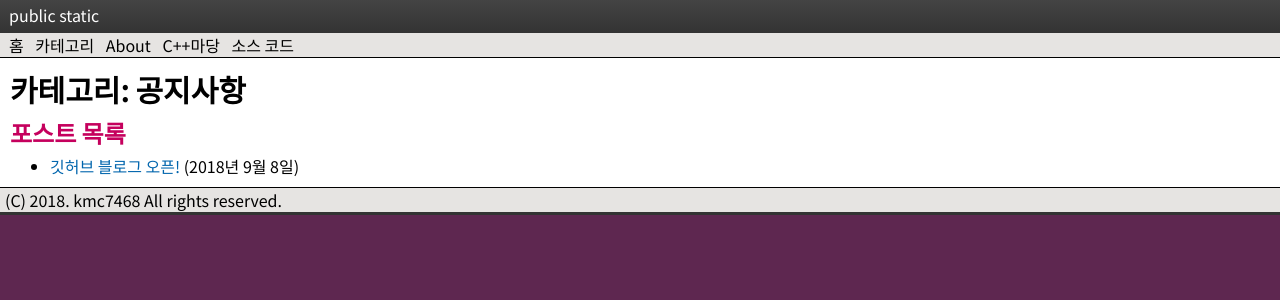
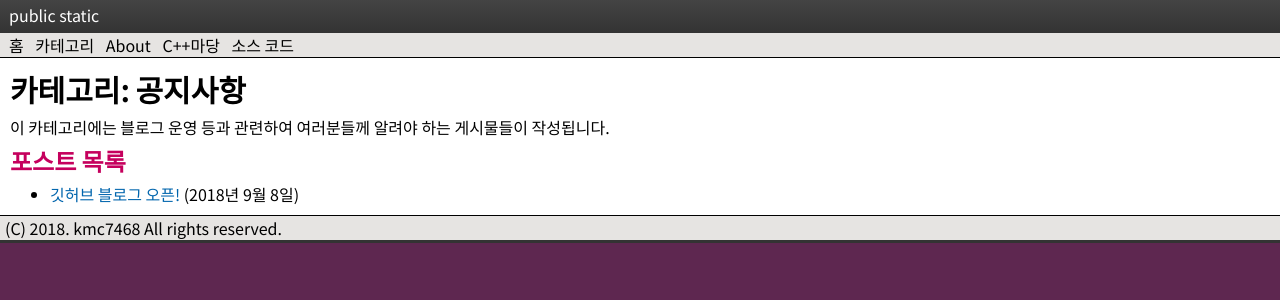
Before and after one commit to kmc7468/kmc7468.github.io, a Jekyll site: the page built from categories/notice.html, in a window 1280 px wide. Shown: the top 300 px of the page. Built offline with Jekyll 4.4.1, drawn with Linux system fonts in a browser that asks for light colours.

Commit message:
공지사항 카테고리 설명 추가

```diff
--- a/_layouts/category.html
+++ b/_layouts/category.html
@@ -5,6 +5,7 @@ layout: page
 <html>
 <body>
 	<article>
+		{{ content }}
 		<h2>포스트 목록</h2>
 		<ul>
 			{% for post in site.categories[page.category] %}
--- a/categories/notice.html
+++ b/categories/notice.html
@@ -4,3 +4,5 @@ title: "카테고리: 공지사항"
 category: notice
 permalink: /categories/notice
 ---
+
+이 카테고리에는 블로그 운영 등과 관련하여 여러분들께 알려야 하는 게시물들이 작성됩니다.
```
